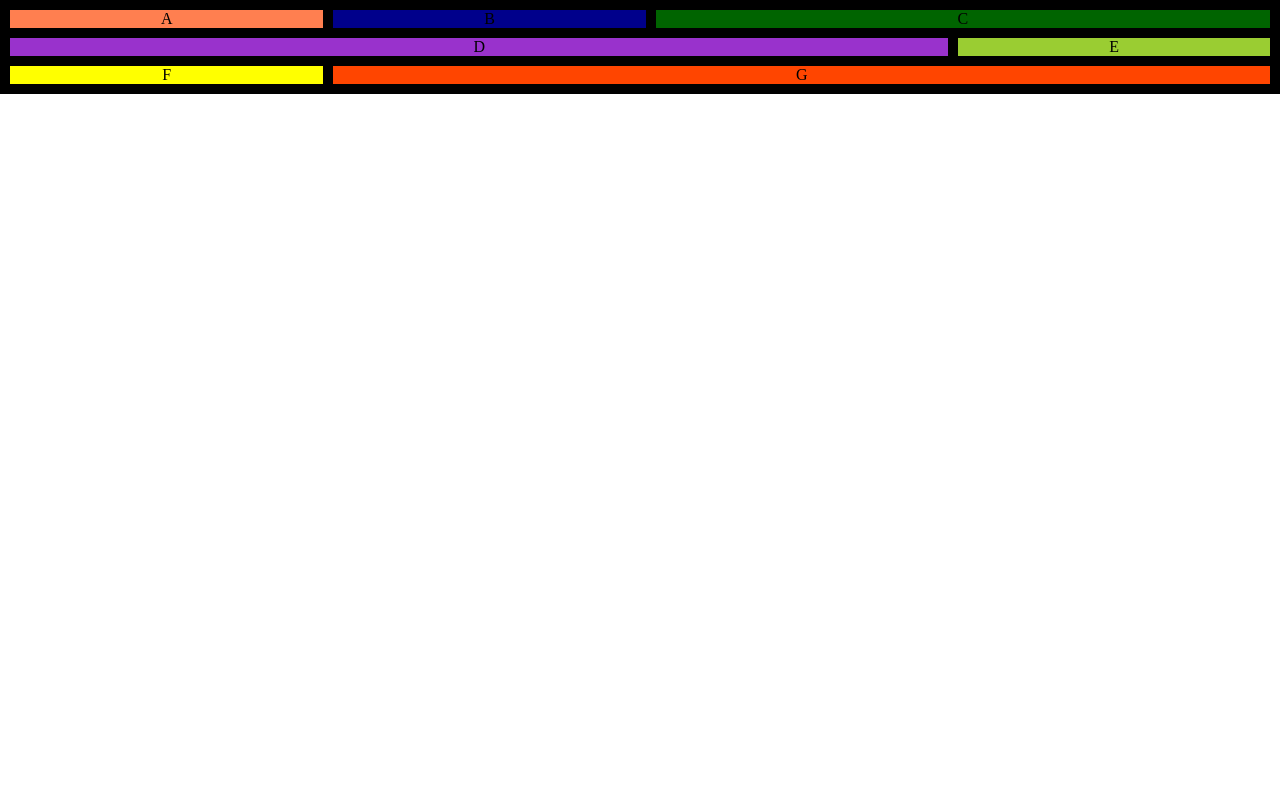
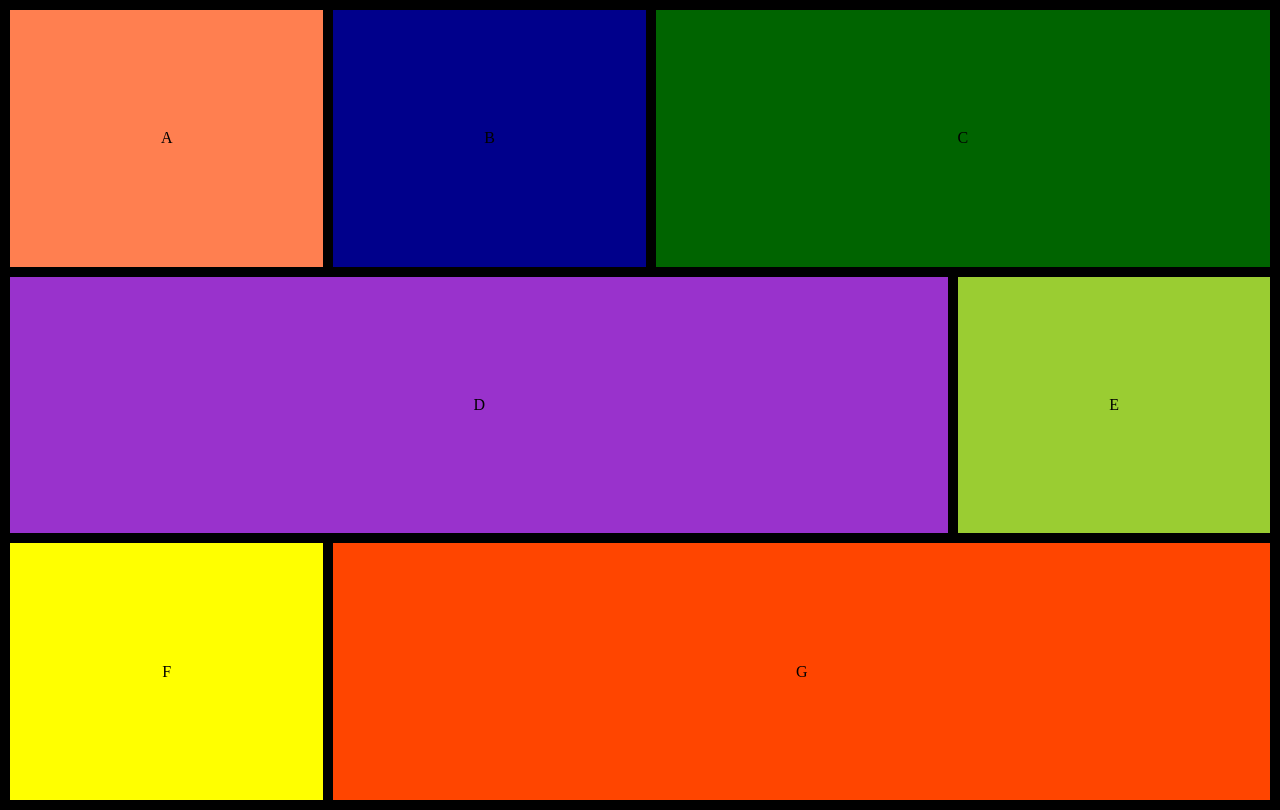
Before and after one commit to AdKowalewski/PWA, a plain HTML site: page index.html in a window 1280 px wide. Drawn offline with Linux system fonts and the light colour scheme.

Commit message:
styles fixing

```diff
--- a/style1.css
+++ b/style1.css
@@ -1,3 +1,7 @@
+html {
+    height: 100%;
+}
+
 body {
     padding: 0;
     margin: 0;
@@ -7,6 +11,7 @@ body {
 
 .grid-container {
     display: grid;
+    height: 100%;
     text-align: center;
     vertical-align: middle;
     border: black solid 5px;
--- a/style2.css
+++ b/style2.css
@@ -1,3 +1,7 @@
+html {
+    height: 100%;
+}
+
 body {
     padding: 0;
     margin: 0;
@@ -7,6 +11,7 @@ body {
 
 .grid-container {
     display: grid;
+    height: 100%;
     text-align: center;
     vertical-align: middle;
     border: black solid 5px;
--- a/style3.css
+++ b/style3.css
@@ -1,3 +1,7 @@
+html {
+    height: 100%;
+}
+
 body {
     padding: 0;
     margin: 0;
@@ -7,6 +11,7 @@ body {
 
 .grid-container {
     display: grid;
+    height: 100%;
     text-align: center;
     border: black solid 5px;
     grid-template-columns: auto auto auto auto;
```
